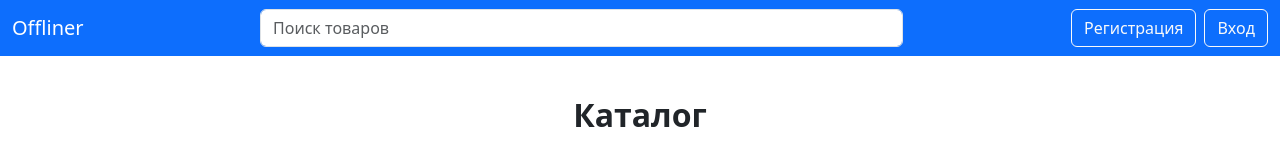
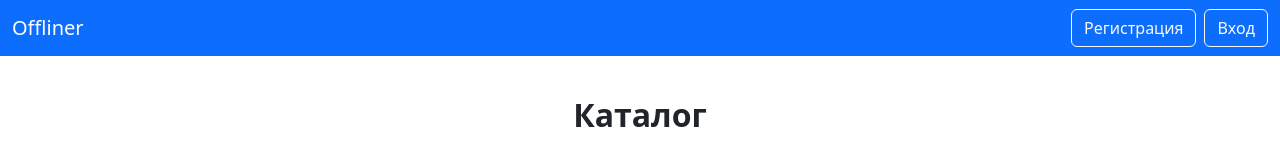
Before and after one commit to andreikars/offliner-react, a React (Create React App) app: page / in a window 1280 px wide. Shown: the top 158 px of the page. Built offline with nearby package versions, Linux system fonts and the light colour scheme; no server answers.

Commit message:
Initial commit

```diff
--- a/src/layout/Navbar.js
+++ b/src/layout/Navbar.js
@@ -3,7 +3,6 @@ import { Link, useNavigate } from 'react-router-dom';
 import 'bootstrap/dist/css/bootstrap.min.css';
 
 export default function Navbar() {
-  const [searchQuery, setSearchQuery] = useState(''); // Для поиска товаров
   const [role, setRole] = useState(localStorage.getItem('userRole')); // Для роли пользователя
   const [username, setUsername] = useState(localStorage.getItem('username')); // Для имени пользователя
   const navigate = useNavigate();
@@ -20,11 +19,6 @@ export default function Navbar() {
       window.removeEventListener('storage', handleStorageChange);
     };
   }, []);
-
-  // Обработчик изменения значения в поисковой строке
-  const handleSearchChange = (e) => {
-    setSearchQuery(e.target.value);
-  };
 
   // Обработчик выхода
   const handleLogout = () => {
@@ -72,22 +66,7 @@ export default function Navbar() {
                   </li>
                 </>
               )}
-
-
             </ul>
-
-            {/* Общий поиск для всех */}
-            <div className="d-flex mx-auto" style={{ width: '55%' }}>
-              <input
-                className="form-control me-2"
-                type="search"
-                placeholder="Поиск товаров"
-                aria-label="Search"
-                value={searchQuery}
-                onChange={handleSearchChange}
-                style={{ minWidth: '100%' }}
-              />
-            </div>
 
             {/* Кнопки регистрации, входа и выхода справа */}
             <div className="d-flex ms-auto">
```
